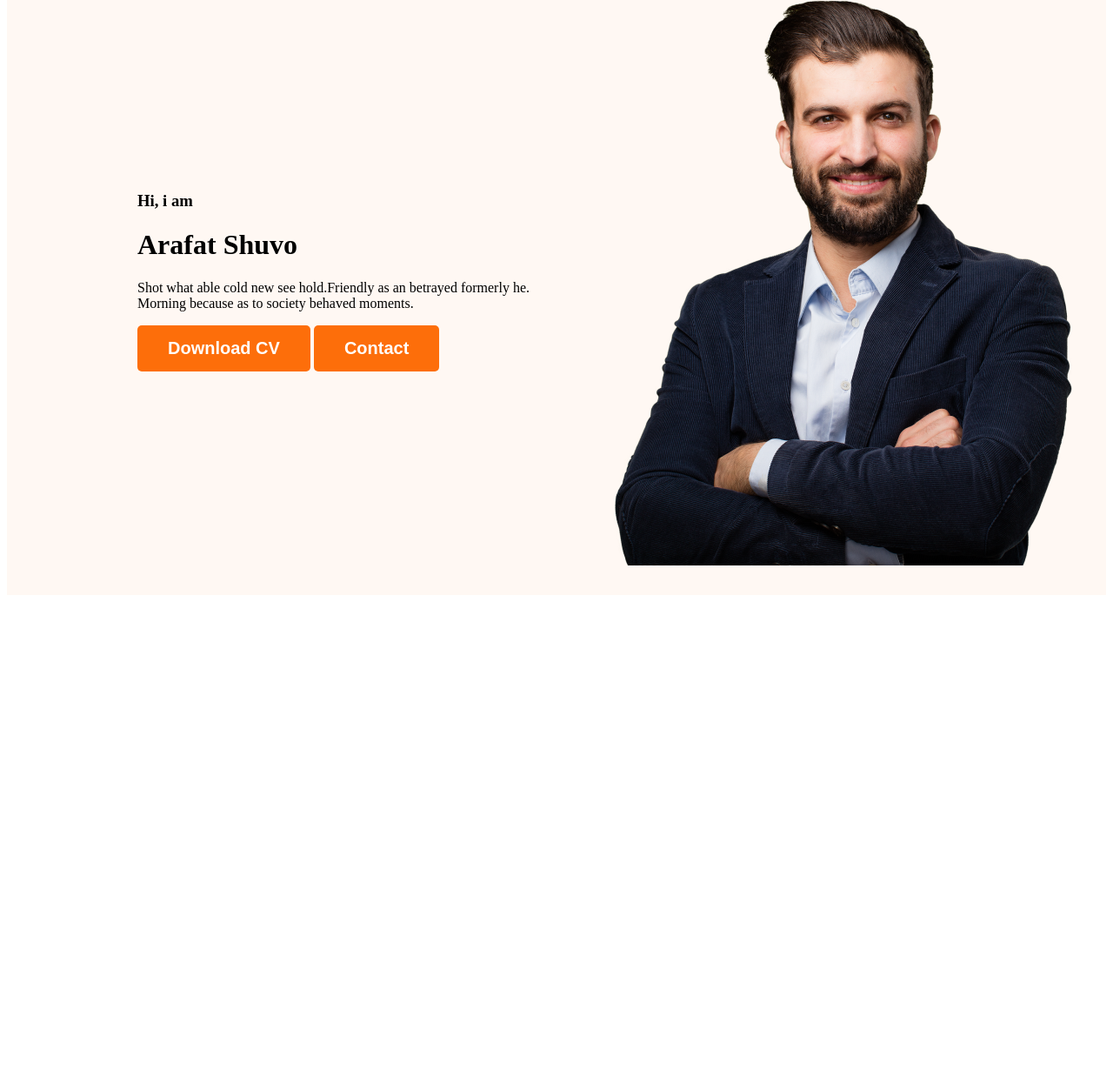
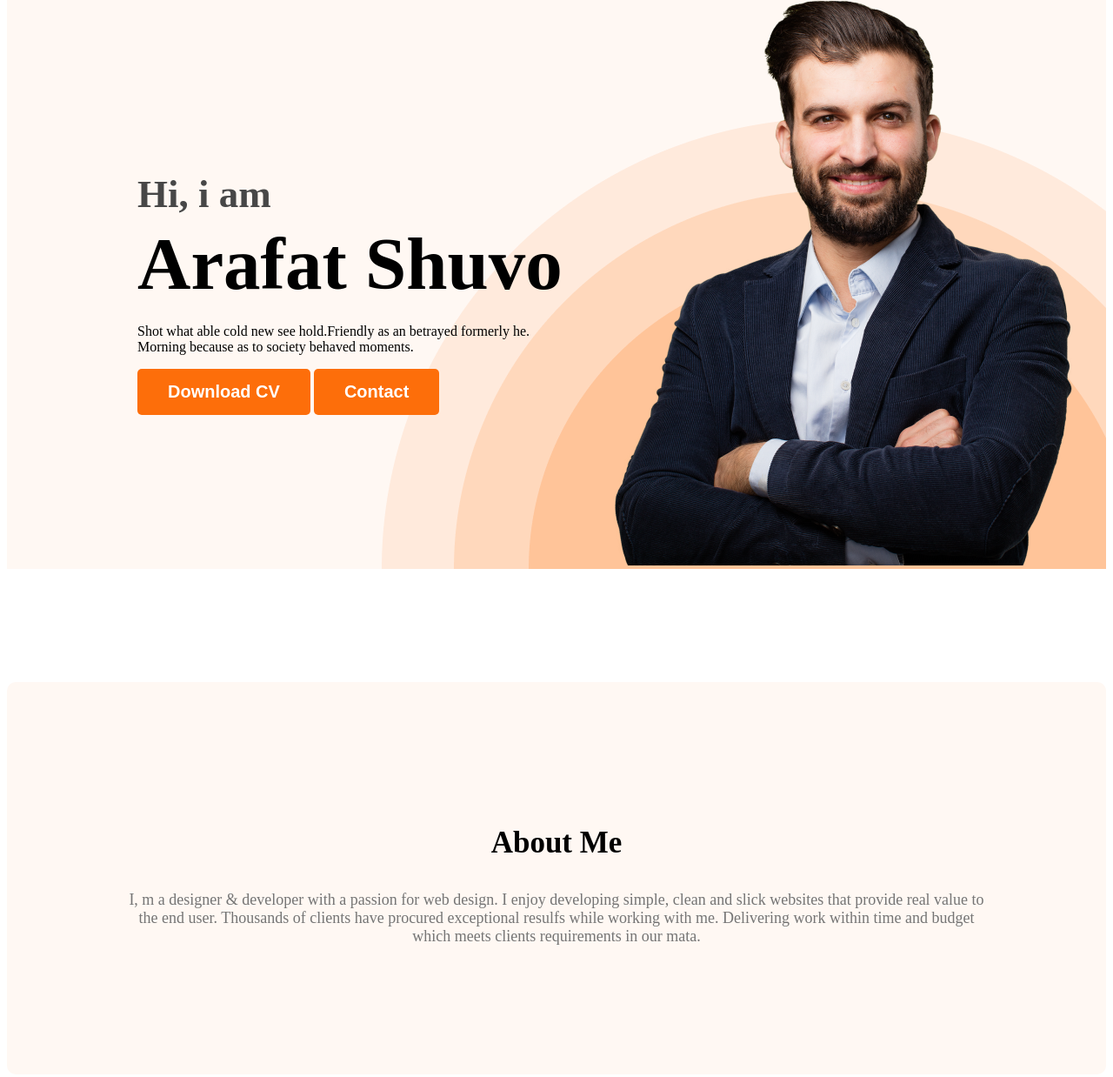
Before and after one commit to arafatshuvo45/portfolio-site, a plain HTML site: page index.html in a window 1280 px wide. Shown: the part 206-1444 px from the top of the page at 87% size. Before the commit the page ends 898 px from the top, so only its background shows below. Drawn offline with Linux system fonts and the light colour scheme.

Commit message:
content added

```diff
--- a/index.html
+++ b/index.html
@@ -25,7 +25,8 @@
             <div class="banner-content">
                 <h3 class="banner-greetings">Hi, i am</h3>
                 <h1 class="main-title">Arafat Shuvo</h1>
-                <p>Shot what able cold new see hold.Friendly as an betrayed formerly he. Morning because as to society
+                <p class="banner-text">Shot what able cold new see hold.Friendly as an betrayed formerly he. Morning
+                    because as to society
                     behaved moments.</p>
                 <button class="btn-primary">Download CV</button>
                 <button class="btn-primary">Contact</button>
@@ -35,7 +36,15 @@
             </div>
         </div>
     </header>
-    <main></main>
+    <main>
+        <section class="about">
+            <h3 class="section-title">About Me</h3>
+            <p class="section-description">I, m a designer & developer with a passion for web design. I enjoy developing
+                simple, clean and slick websites that provide real value to the end user. Thousands of clients have
+                procured exceptional resulfs while working with me. Delivering work within time and budget which meets
+                clients requirements in our mata.</p>
+        </section>
+    </main>
     <footer></footer>
 
 </body>
--- a/style.css
+++ b/style.css
@@ -64,14 +64,69 @@ nav ul li a {
 
 .header {
     background: #FFF8F3;
+    background-image: url(images/header_bg.png);
+    background-repeat: no-repeat;
+    background-position: bottom right;
+
 }
 
 .banner {
-    padding: 30px 30px 30px 150px;
+    padding: 30px 30px 0 150px;
     display: flex;
     align-items: center;
+    justify-content: space-between;
 }
 
 .banner .profile-picture {
     width: 500px;
 }
+
+.banner-greetings {
+
+    color: #474747;
+    font-size: 45px;
+    margin-bottom: 0;
+
+}
+
+.main-title {
+    font-size: 85px;
+    font-style: normal;
+    font-weight: 700;
+    margin-top: 5px;
+    margin-bottom: 20px;
+}
+
+.banner-content {
+    max-width: 500px;
+}
+
+/* main section style */
+
+.section-title {
+    color: var #181818;
+    text-align: center;
+    font-size: 35px;
+    font-style: normal;
+    font-weight: 700;
+
+}
+
+.section-description {
+    color: #757575;
+    text-align: center;
+    font-size: 18px;
+    font-style: normal;
+    font-weight: 400;
+
+
+}
+
+/* about section style */
+
+.about {
+    padding: 130px;
+    border-radius: 10px;
+    background: #FFF8F3;
+    margin: 130px 0px;
+}
```
